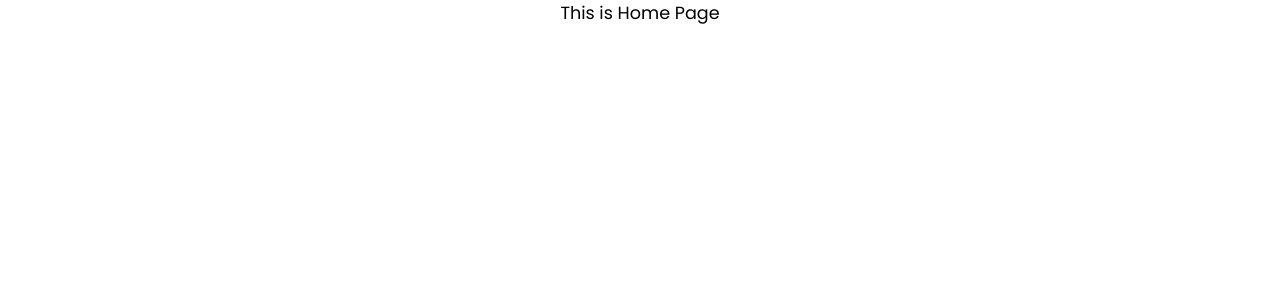
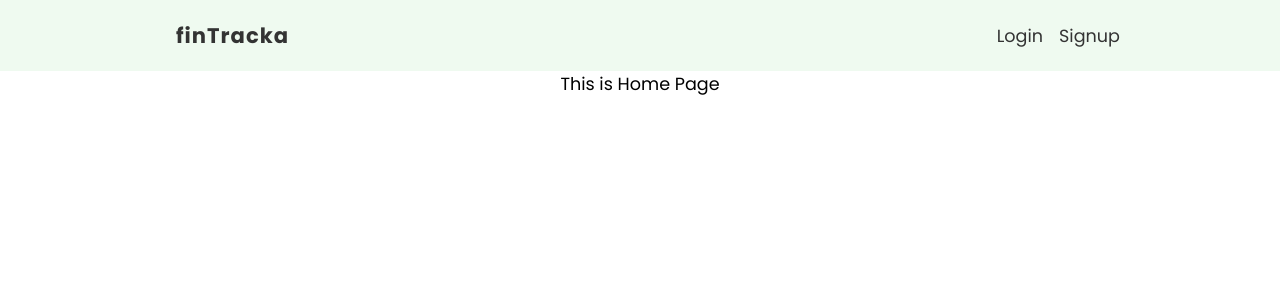
Before and after one commit to lateefazeez/finTracka, a React (Create React App) app in the folder fin-tracka/: page / in a window 1280 px wide. Shown: the top 300 px of the page. Built offline with nearby package versions, Linux system fonts and the light colour scheme.

Commit message:
create the navbar

```diff
--- a/fin-tracka/src/App.js
+++ b/fin-tracka/src/App.js
@@ -7,11 +7,13 @@
 
 // styles
 import './App.css';
+import Navbar from "./components/Navbar";
 
 function App() {
   return (
 
     <div className="App">
+      <Navbar />
       <Routes>
         <Route exact path="/" element={ <Home />} />
         <Route path="/signup" element={ <Signup />} />
--- /dev/null
+++ b/fin-tracka/src/components/Navbar.jsx
@@ -0,0 +1,24 @@
+
+
+// styles
+import { Link } from "react-router-dom";
+import styles from "./Navbar.module.css"
+
+const Navbar = () => {
+  return (
+    <nav className={styles.navbar}>
+      <ul>
+        <li className={ styles.title }>
+          <Link to="/">finTracka</Link>
+        </li>
+
+        <li>
+          <Link to="/login">Login</Link>
+          <Link to="/signup">Signup</Link>
+        </li>
+      </ul>
+    </nav>
+   );
+}
+
+export default Navbar;
--- a/fin-tracka/src/components/Navbar.module.css
+++ b/fin-tracka/src/components/Navbar.module.css
@@ -8,4 +8,22 @@
 .navbar ul {
   display: flex;
   margin: 0 auto;
+  max-width: 960px;
+  align-items: center;
 }
+
+.title {
+  margin-right: auto;
+  font-weight: bold;
+  letter-spacing: 1px;
+  font-size: 1.2em;
+}
+
+.navbar button, .navbar a {
+  margin-left: 16px;
+}
+
+.navbar a {
+  color: #333;
+  text-decoration: none;
+}
```
